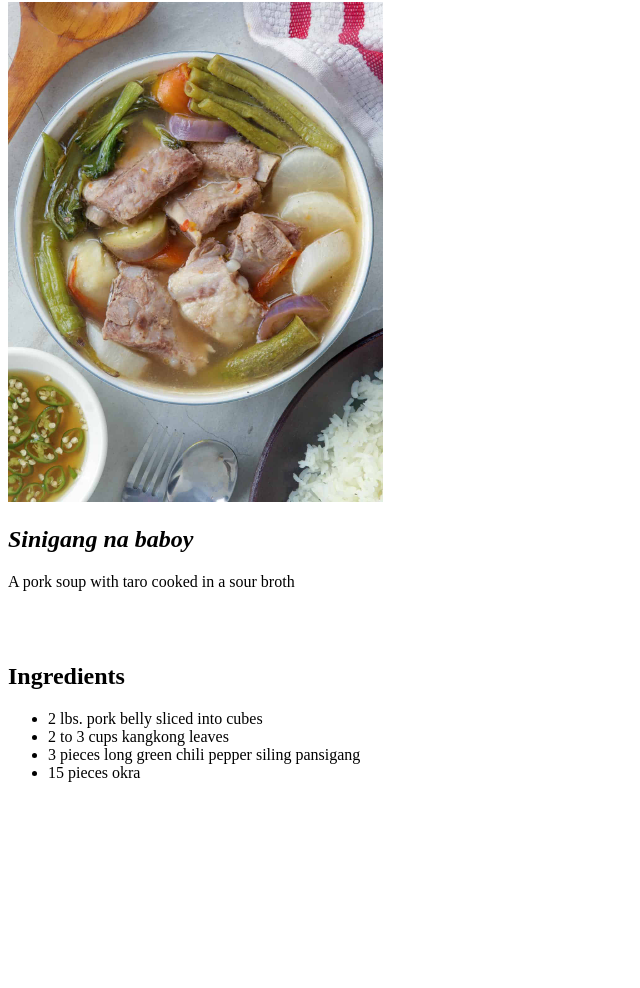
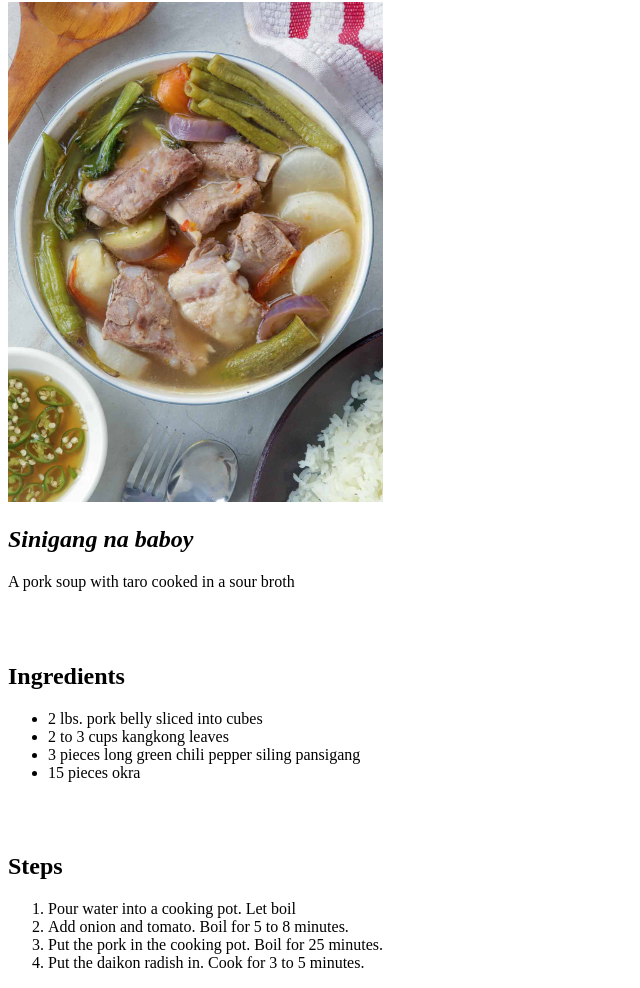
Before and after one commit to Neeel-Beginner/Odin-recipe, a plain HTML site: page recipes/sinigang.html in a window 1280 px wide. Shown: the part 78-1066 px from the top of the page, without its empty margins (0-640 px from the left). Before the commit the page ends 876 px from the top, so only its background shows below. Drawn offline with Linux system fonts and the light colour scheme.

Commit message:
add steps

```diff
--- a/recipes/sinigang.html
+++ b/recipes/sinigang.html
@@ -18,12 +18,25 @@
         <h2><em>Sinigang na baboy</em> </h2>
         <p>A pork soup with taro cooked in a sour broth</p>
         <br><br>
+
+        <!--ADD INGREDIENTS-->
         <h2>Ingredients</h2>
         <ul>
             <li>2 lbs. pork belly sliced into cubes</li>
             <li>2 to 3 cups kangkong leaves</li>
             <li>3 pieces long green chili pepper siling pansigang</li>
             <li>15 pieces okra</li>
-        </ul>
+        </ul><br><br>
+
+        <!--ADD STEPS-->
+        <h2>Steps</h2>
+        <ol>
+            <li>Pour water into a cooking pot. Let boil</li>
+            <li>Add onion and tomato. Boil for 5 to 8 minutes.</li>
+            <li>Put the pork in the cooking pot. Boil for 25 minutes.</li>
+            <li>Put the daikon radish in. Cook for 3 to 5 minutes.</li>
+        </ol>
+
+
     </body>
 </html>
```
